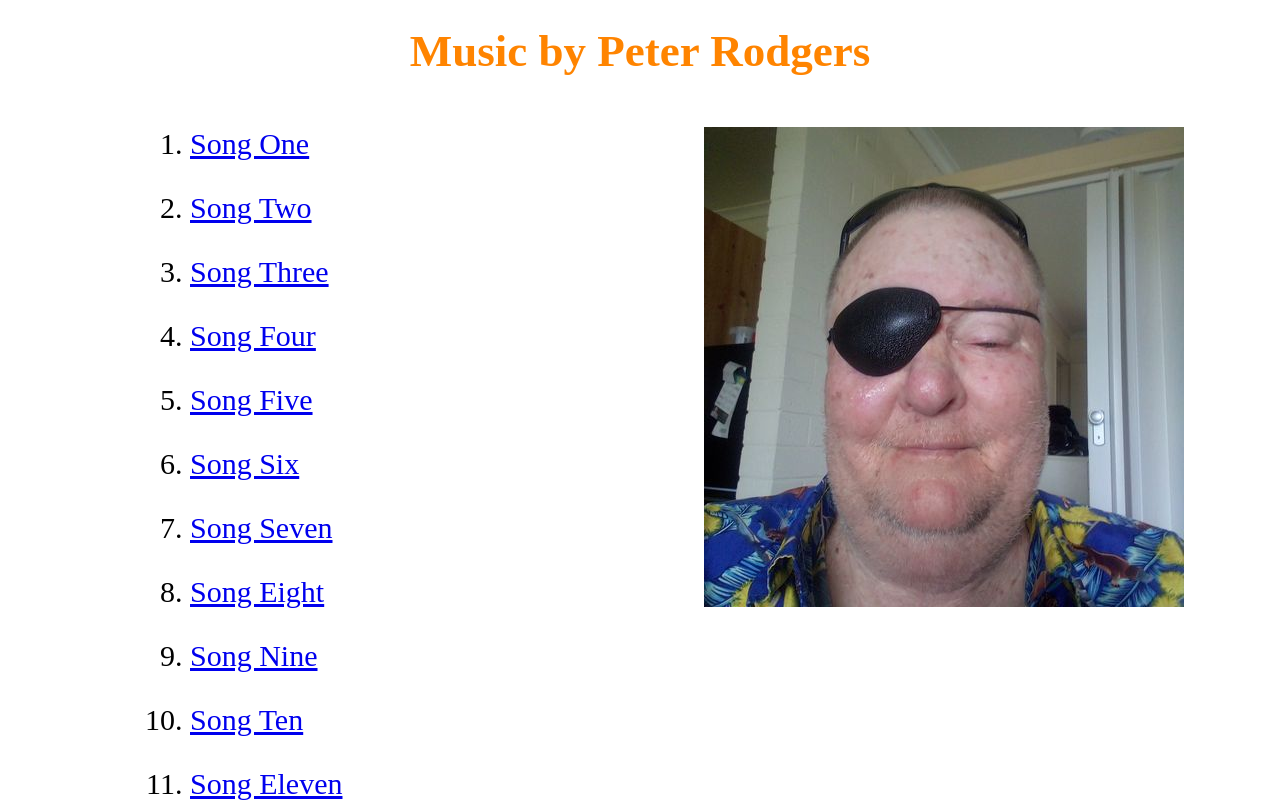
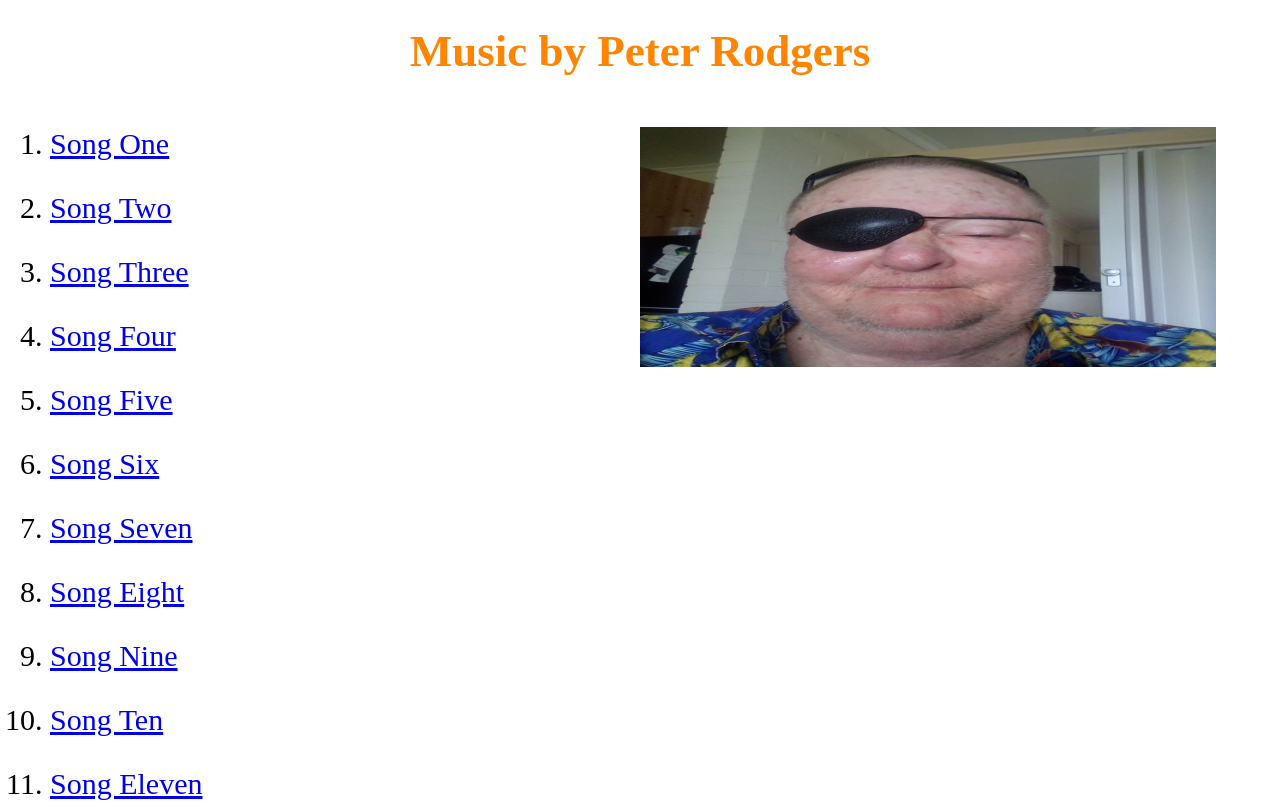
Before and after one commit to Colin-Pace/Music-by-Peter-Rodgers, a plain HTML site: page index.html in a window 1280 px wide. Shown: the top 803 px of the page. Drawn offline with Linux system fonts and the light colour scheme.

Commit message:
made responsive

```diff
--- a/style.css
+++ b/style.css
@@ -29,3 +29,15 @@ li {
   margin-left: 150px;
   margin-top: 30px;
 }
+
+@media screen and (min-width: 480px) {
+  img {
+    height: 30%;
+    width: 45%;
+    margin-left: 50%;
+  }
+
+  li {
+    margin-left: 10px;
+  }
+}
```
